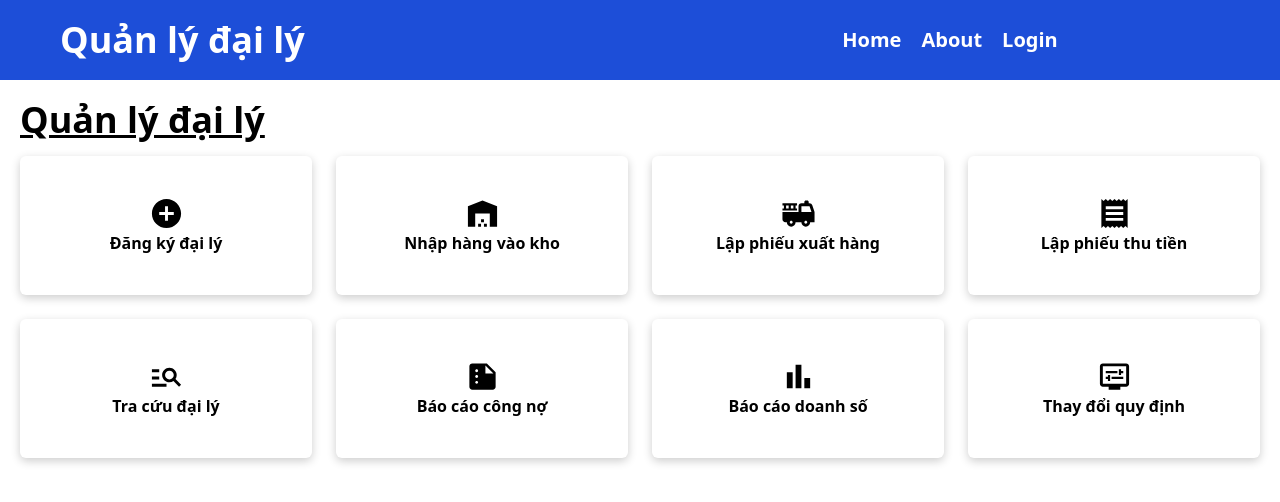
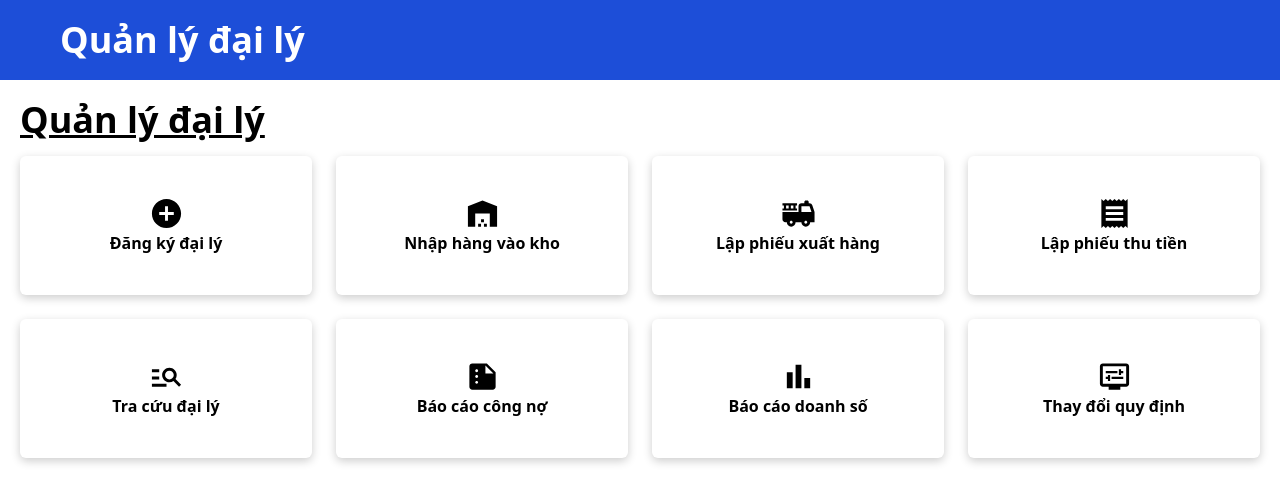
Before and after one commit to tannnt23/SE104.N21-QuanLyDaiLy, a React (Vite) app: page / in a window 1280 px wide. Shown: the top 502 px of the page. Built offline with nearby package versions, Linux system fonts and the light colour scheme.

Commit message:
Add route for TraCuuDaiLy

```diff
--- a/src/component/header/Header.jsx
+++ b/src/component/header/Header.jsx
@@ -1,21 +1,26 @@
+import { Link } from "react-router-dom";
+
 const Header = () => {
   return (
     <header className="flex p-5 bg-blue-700 text-white">
       <div className="flex-1 flex">
-        <h1 className="text-4xl font-bold ml-10 cursor-pointer">Quản lý đại lý</h1>
+        <Link to={'/'}>
+          <h1 className="text-4xl font-bold ml-10 cursor-pointer">Quản lý đại lý</h1>
+        </Link>
+
       </div>
       <div className="flex-1 flex items-center justify-center">
-        <ul className="flex space-x-5 justify-center text-xl font-semibold">
+        {/* <ul className="flex space-x-5 justify-center text-xl font-semibold">
           <li>
-            <button>Home</button>
+            <button>item</button>
           </li>
           <li>
-            <button>About</button>
+            <button>item</button>
           </li>
           <li>
-            <button>Login</button>
+            <button>item</button>
           </li>
-        </ul>
+        </ul> */}
       </div>
     </header>
   );
--- a/src/component/menu/menuWrapper/MenuWrapper.jsx
+++ b/src/component/menu/menuWrapper/MenuWrapper.jsx
@@ -38,6 +38,7 @@ function MenuWrapper() {
       id: 5,
       label: "Tra cứu đại lý",
       icon: <ManageSearchIcon fontSize="large" />,
+      link: 'tra-cuu-dai-ly',
     },
     {
       id: 6,
```
